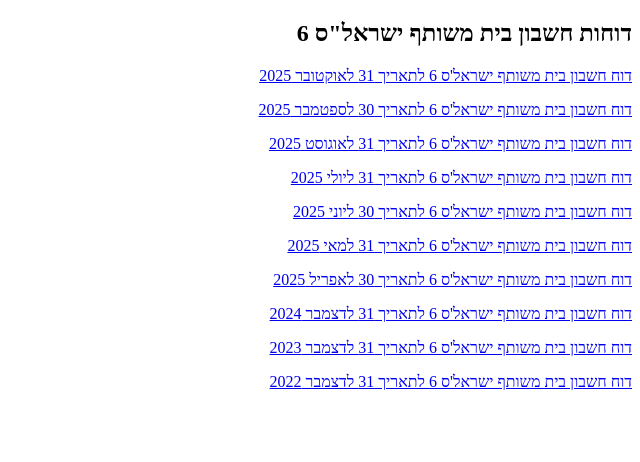
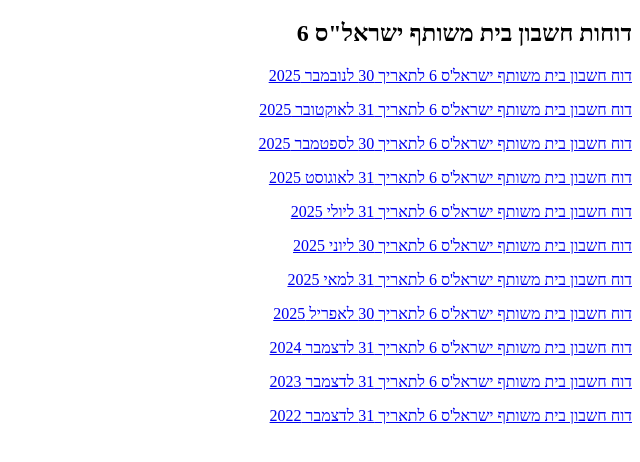
Before and after one commit to nitnit4/I6_Accointing.github.io, a plain HTML site: page I6_Accounting_index.html in a window 1280 px wide. Shown: the whole page, without its empty margins (640-1280 px from the left). Drawn offline with Linux system fonts and the light colour scheme.

Commit message:
Add files via upload

```diff
--- a/I6_Accounting_index.html
+++ b/I6_Accounting_index.html
@@ -6,6 +6,8 @@
   </head>
   <body>
     <h2>דוחות חשבון בית משותף ישראל"ס 6</h2>
+    <p><a href="I6_20251130_Accounting.html">דוח חשבון בית משותף ישראל'ס 6
+        לתאריך 30 לנובמבר 2025</a></p>
     <p><a href="I6_20251031_Accounting.html">דוח חשבון בית משותף ישראל'ס 6
         לתאריך 31 לאוקטובר 2025</a></p>
     <p><a href="I6_20250930_Accounting.html">דוח חשבון בית משותף ישראל'ס 6
```
